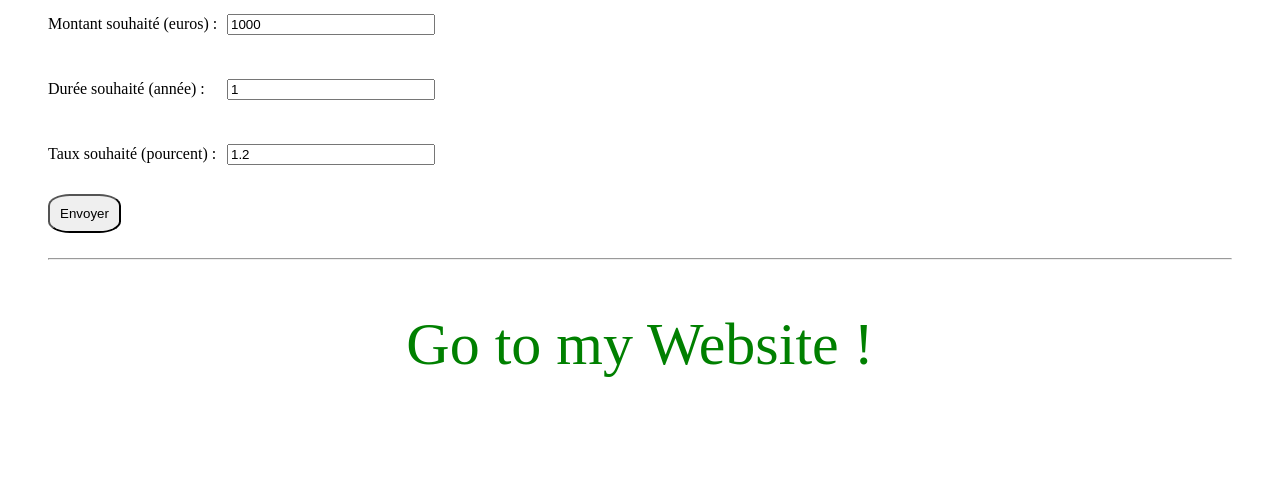
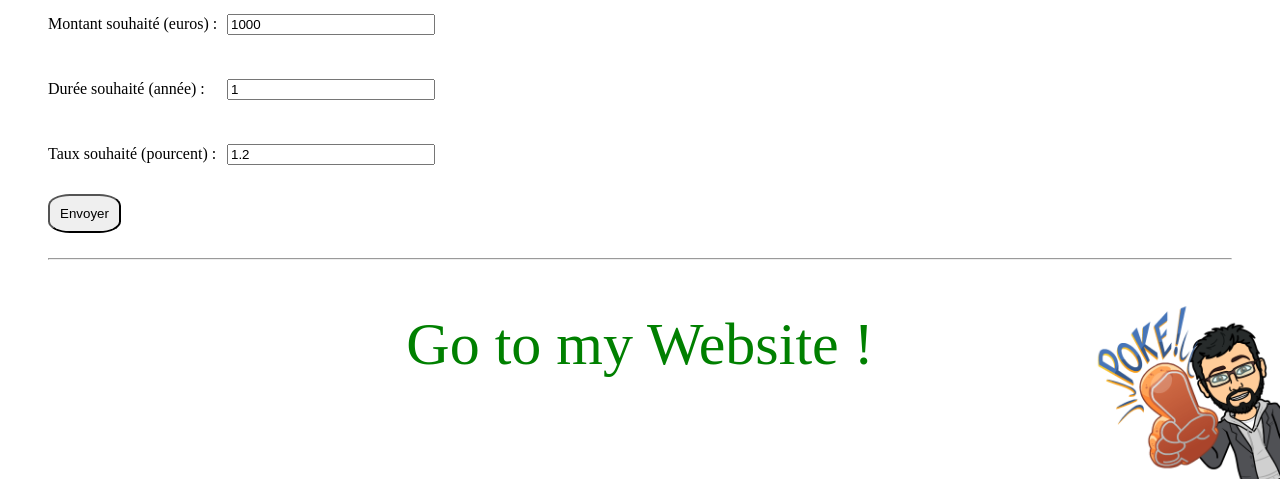
Before and after one commit to Draxxo/NoWebS, a PHP site: page / in a window 1280 px wide. Shown: the part 321-800 px from the top of the page. Run offline with PHP 8.4, Linux system fonts and the light colour scheme.

Commit message:
Ajout de mon avatar
POKE POKE POKE POKE POKE POKE POKE POKE POKE POKE POKE POKE POKE POKE POKE POKE POKE POKE POKE POKE POKE POKE POKE POKE POKE POKE POKE POKE POKE POKE POKE POKE POKE POKE POKE POKE POKE POKE POKE POKE POKE POKE

```diff
--- a/index.php
+++ b/index.php
@@ -36,7 +36,7 @@
 		<hr>
 
 		<a href="https://www.alexisprevostmaynen.fr">Go to my Website !</a>
-
+		<img src="me.png">
 	</body>
 </html>
 <!-- <script type="text/javascript" src="scriptFred.js"></script> -->
--- a/style.css
+++ b/style.css
@@ -59,6 +59,14 @@ a {
 	font-size: 60px;
 }
 
+img {
+	position: fixed;
+	bottom: 0;
+	right: 0;
+	width: 15%;
+	z-index: -1;
+}
+
 @keyframes clignote {
 	0%   { color:red; }
 	25%  { color:green; }
```
Also changed, not shown: me.png (added).
